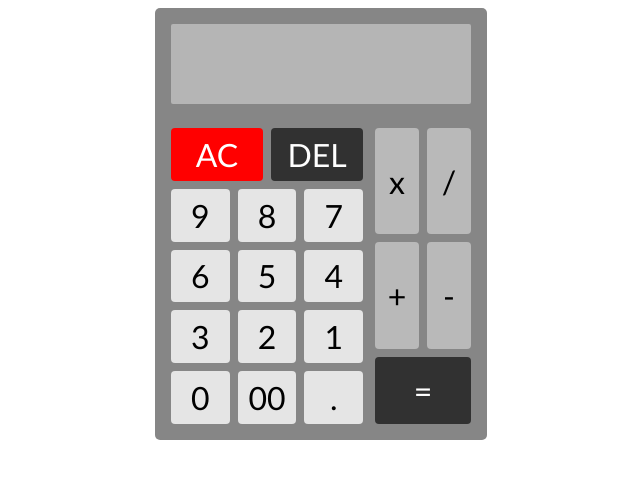
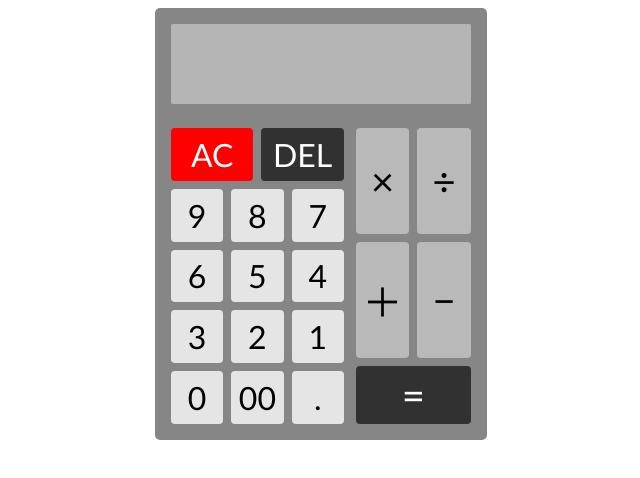
Before and after one commit to brychez04/calculator, a plain HTML site: page index.html in a window 1280 px wide. Shown: the whole page, without its empty margins (319-959 px from the left). Drawn offline with Linux system fonts and the light colour scheme.

Commit message:
Minor style changes

```diff
--- a/index.html
+++ b/index.html
@@ -45,12 +45,12 @@
         <!--div for operand buttons-->
         <div id = "operands">
             <div class = "operandrow">
-                <p class = operand id = multiply> x </p>
-                <p class = operand id = divide> / </p>
+                <p class = operand id = multiply> × </p>
+                <p class = operand id = divide> ÷ </p>
             </div>
             <div class = "operandrow">
-                <p class = operand id = add> + </p>
-                <p class = operand id = subtract> - </p>
+                <p class = operand id = add> ＋ </p>
+                <p class = operand id = subtract> − </p>
             </div>
             <p class = operand id = equals> = </p>
         </div>
--- a/style.css
+++ b/style.css
@@ -35,7 +35,7 @@
 #numbers{
     display: flex;
     flex-direction: column;
-    flex-grow: 2;
+    flex-grow: 3;
     flex-basis: 0;
     gap: 8px;
 }
@@ -66,7 +66,7 @@
 #operands{
     display:flex;
     flex-direction: column;
-    flex-grow: 1;
+    flex-grow: 2;
     flex-basis: 0;
     gap: 8px;
 }
@@ -79,12 +79,14 @@
 
 .operand{
     background-color: rgb(185, 185, 185);
+    font-size: 40px;
 }
 
 #equals, #backspace{
     background-color: rgb(49, 49, 49);
     color: white;
 }
+
 
 
 body{
```
